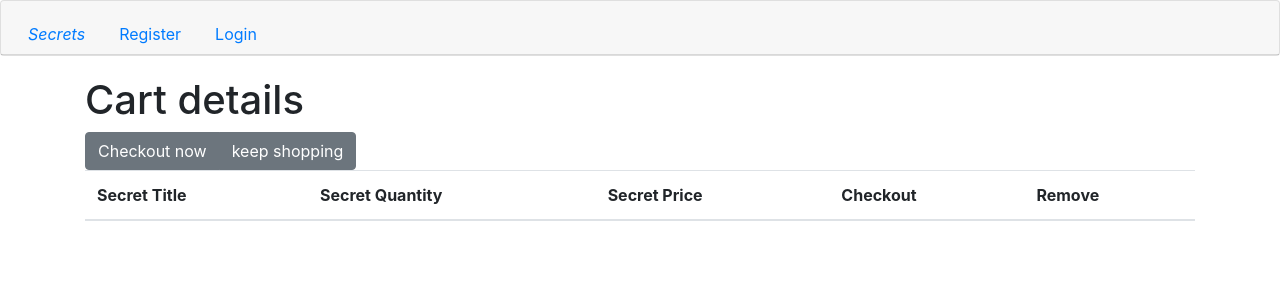
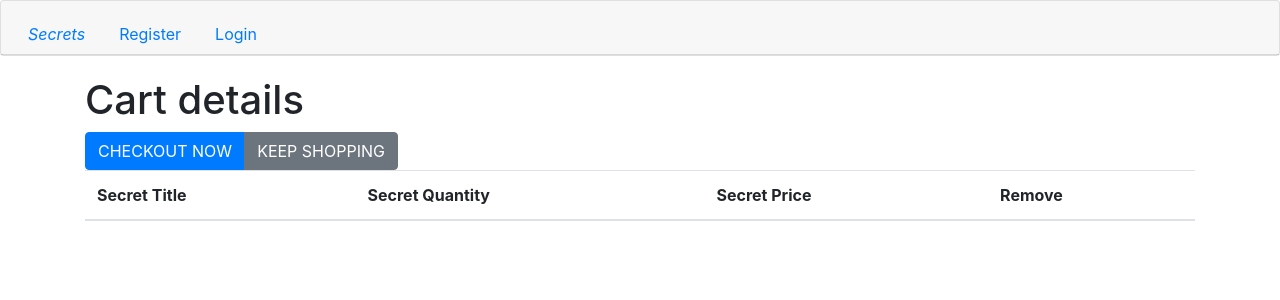
Before and after one commit to luciaeveberger/info_security, a Django app: page /cart/ in a window 1280 px wide. Shown: the top 300 px of the page. Run offline with Django 3.2, Linux system fonts and the light colour scheme; lists and menus that the app fills with data are empty; some libraries are stand-ins or nearby versions.

Commit message:
Changes buttons to a links with styling

```diff
--- a/secretsapp/templates/secretsmodules/cart.html
+++ b/secretsapp/templates/secretsmodules/cart.html
@@ -3,8 +3,8 @@
 <div>
    <h1> Cart details </h1>
    <div class="btn-group" role="group" aria-label="Basic example">
-      <a class="btn btn-secondary" href="/checkout"> Checkout now </a>
-      <a class="btn btn-secondary" href="/"> keep shopping </a>
+      <a class="btn btn-primary" href="/checkout"> CHECKOUT NOW </a>
+      <a class="btn btn-secondary" href="/"> KEEP SHOPPING </a>
    </div>
    <div class="container">
       <div class="row">
@@ -14,7 +14,6 @@
                   <th scope="col">Secret Title</th>
                   <th scope="col">Secret Quantity</th>
                   <th scope="col">Secret Price</th>
-                  <th scope="col">Checkout</th>
                   <th scope="col">Remove</th>
                </tr>
             </thead>
@@ -26,7 +25,7 @@
                   </td>
                   <td> {{value.quantity}}</td>
                   <td> {{value.price}}</td>
-                  <td> <button type="button" class="btn btn-success">Checkout</button></td>
+
                   <td> <button type="button" class="btn btn-warning">Remove</button></td>
                </tr>
                {% endfor %}
--- a/secretsapp/templates/secretsmodules/index.html
+++ b/secretsapp/templates/secretsmodules/index.html
@@ -20,10 +20,9 @@
         <a href="{% url 'secretsmodules:add_to_cart' secret_id=secret.id %}">Add item</a>
         Buy  {{secret.price }} $
         </a>
-        <button type="button" class="btn btn-primary"> <a class="detail_button" href="{% url 'secretsmodules:details' secret.id %}">
+        <a class="detail_button btn btn-primary" href="{% url 'secretsmodules:details' secret.id %}">
         Details
         </a>
-        </button>
     </div>
     {% endfor %}
 </div>
```
Also changed, not shown: secretsapp/db.sqlite3.
